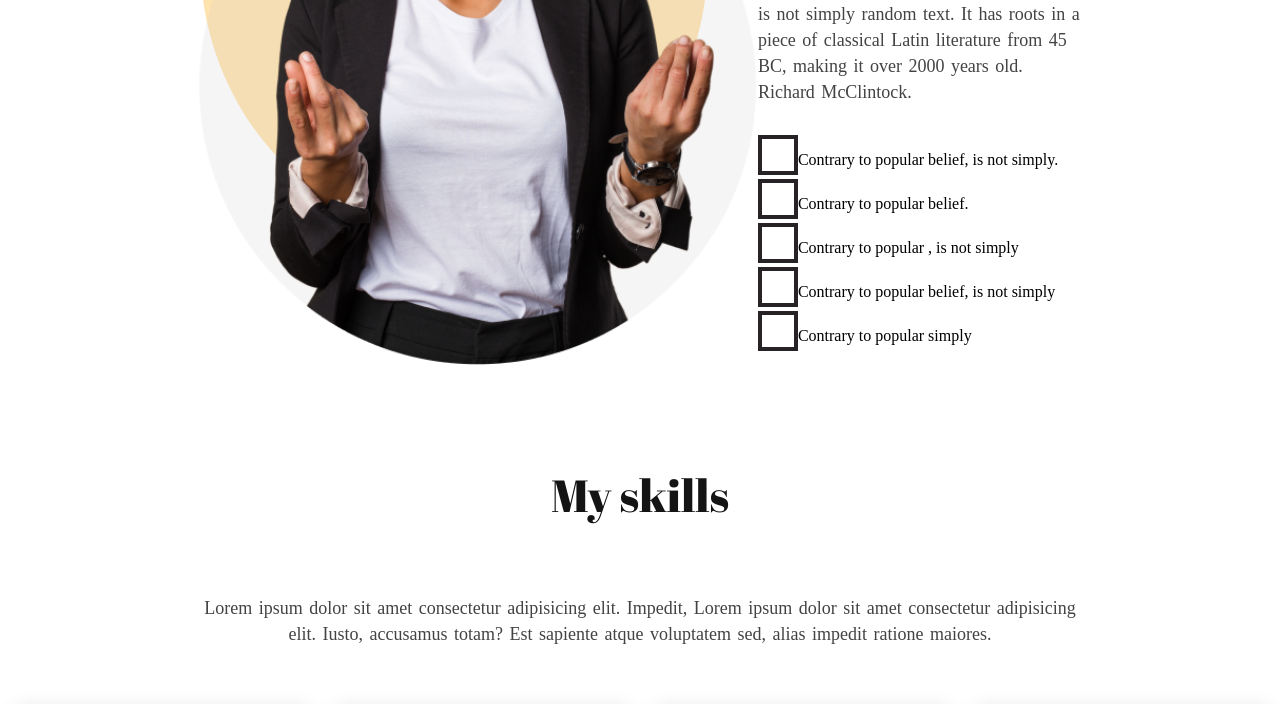
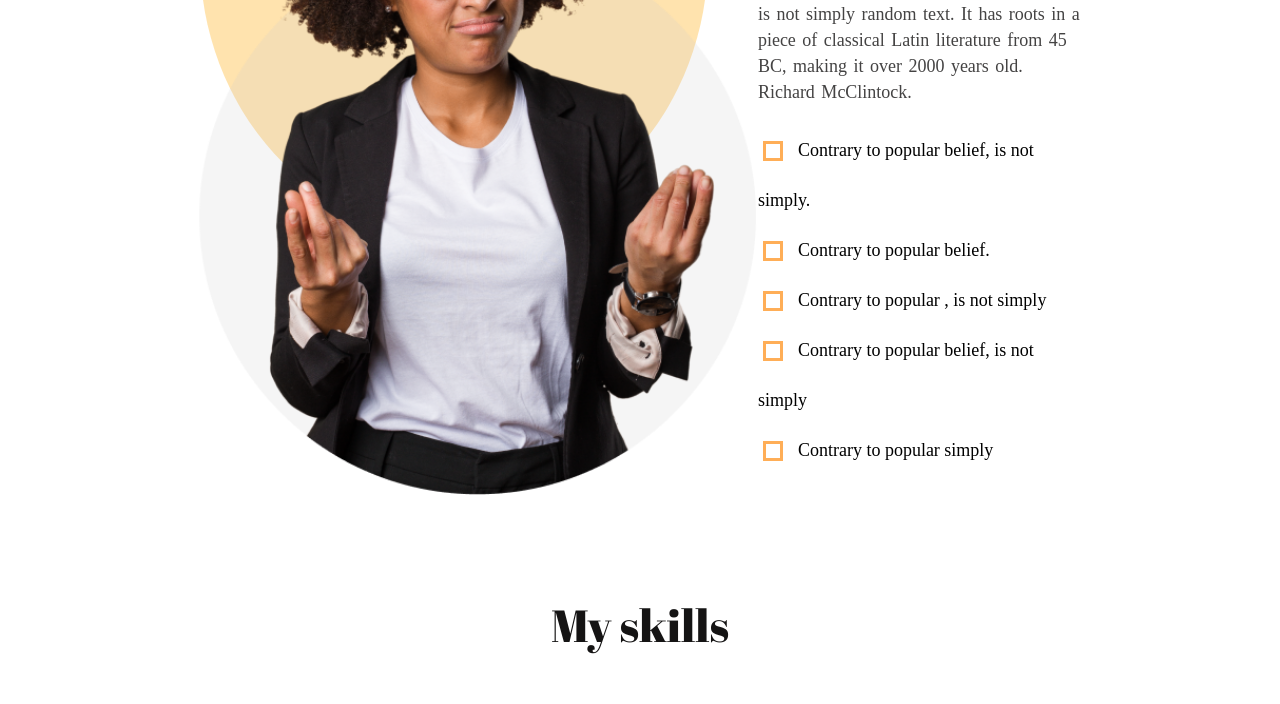
Before and after one commit to SayhanA/first-assignment, a plain HTML site: page index.html in a window 1280 px wide. Shown: the part 1420-2124 px from the top of the page. Drawn offline with nearby package versions, Linux system fonts and the light colour scheme; a web font is replaced by a local one.

Commit message:
added new

```diff
--- a/style.css
+++ b/style.css
@@ -138,6 +138,10 @@ header{
 input:hover .fa-solid{
     color: red;
 }
+
+
+
+
 
 /* Skills Sector Starts Here */
 .skills{
@@ -356,13 +360,17 @@ footer>div{
 
 
 /* checkbos style */
+
+
 input[type="checkbox"]{
     position: relative;
-    top: 10px;
-    width: 40px;
-    height: 40px;
+    top: 5px;
+    width: 20px;
+    height: 20px;
+    margin-right:20px ;
     -webkit-appearance: none;
     transition: .5s;
+    cursor: pointer;
 }
 input[type="checkbox"]::before{
     content: '';
@@ -371,15 +379,27 @@ input[type="checkbox"]::before{
     left: 0;
     width: 100%;
     height: 100%;
-    border: 4px solid #262226;
+    border: 3px solid #ffae57;
     box-sizing: border-box;
     transition: .5s;
+    margin-left: 5px;
+
 }
 input:checked[type="checkbox"]::before{
     /* background-color: red; */
     border-left: none;
     border-top: none;
-    width: 20px;
+    width: 10px;
     border-color: greenyellow;
-    transform:rotate(45deg) translate(5px, -10px)
+    transform:rotate(45deg) translate(5px, -5px)
 }
+
+.about-checkbox>.center>label{
+    line-height: 50px;
+    font-size: 18px;
+    cursor: pointer;
+    transition: all .3s;
+}
+.about-checkbox>.center>label:hover{
+    color: rgb(168, 121, 2);
+}
```
